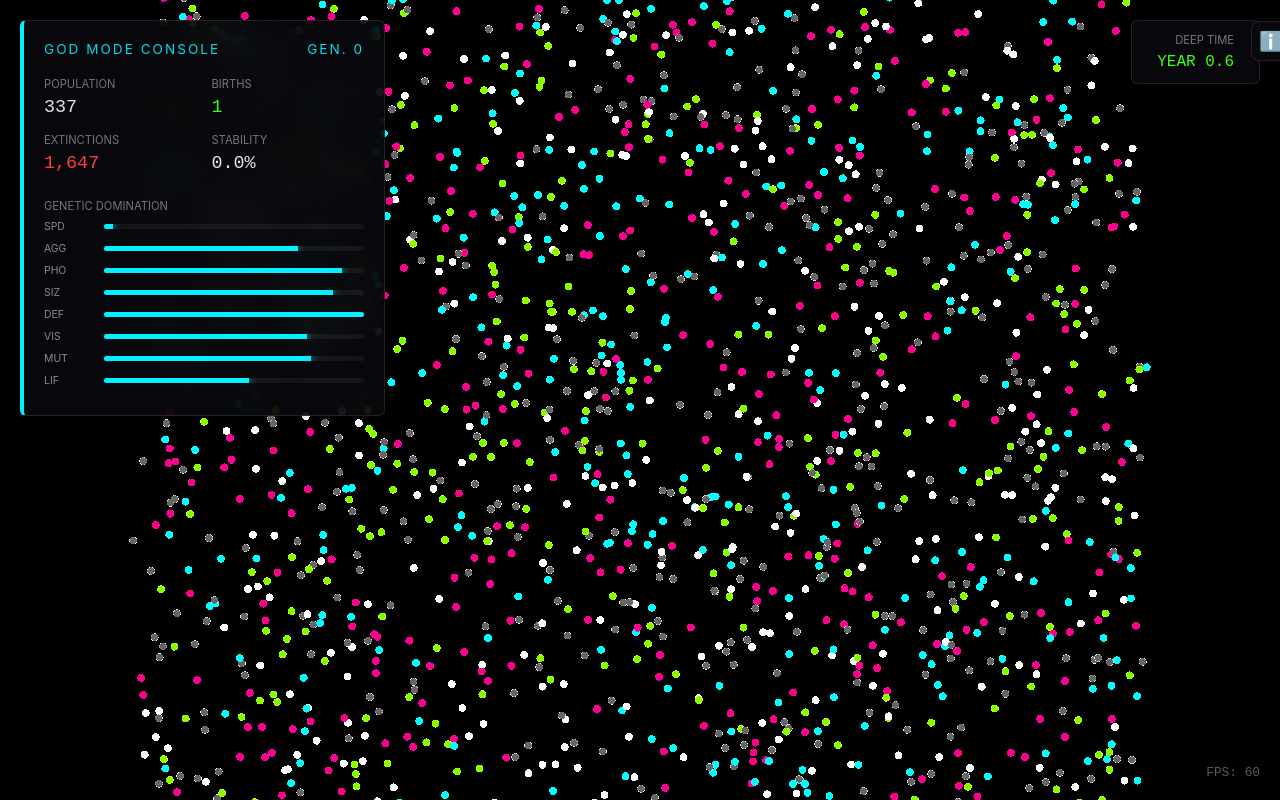
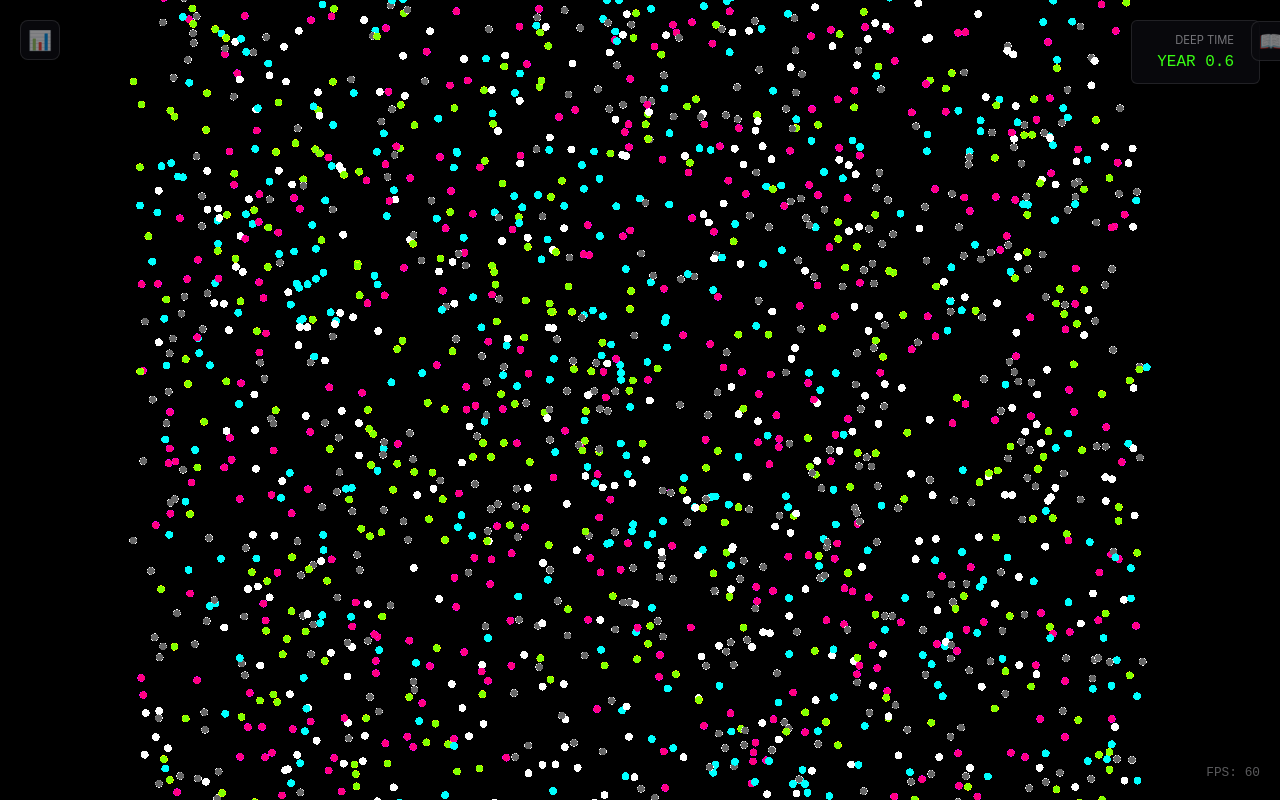
Before and after one commit to EdOliveros/Primordial, a React (Vite) app: page / in a window 1280 px wide. Both pictures are taken after a click on the button "INICIAR SIMULACIÓN". Built offline with nearby package versions, Linux system fonts and the light colour scheme.

Commit message:
ui: implement collapsible panels for stats and color wiki

```diff
--- a/src/App.tsx
+++ b/src/App.tsx
@@ -11,8 +11,20 @@ const App: React.FC = () => {
     const [frameCount, setFrameCount] = useState(0);
     const [inspectedCell, setInspectedCell] = useState<any | null>(null);
     const [isRunning, setIsRunning] = useState(false);
+    const [uiVisible, setUiVisible] = useState(true);
 
     const controllerRef = useRef<SimulationController | null>(null);
+
+    // Global Key Listener for "Cinematic Mode"
+    React.useEffect(() => {
+        const handleKeyDown = (e: KeyboardEvent) => {
+            if (e.key.toLowerCase() === 'h') {
+                setUiVisible(prev => !prev);
+            }
+        };
+        window.addEventListener('keydown', handleKeyDown);
+        return () => window.removeEventListener('keydown', handleKeyDown);
+    }, []);
 
     const handleStart = (settings: { count: number, mutation: number, food: number, friction: number }) => {
         if (controllerRef.current) {
@@ -43,7 +55,7 @@ const App: React.FC = () => {
             {!isRunning ? (
                 <StartScreen onStart={handleStart} />
             ) : (
-                <>
+                <div style={{ opacity: uiVisible ? 1 : 0, transition: 'opacity 0.3s ease', pointerEvents: uiVisible ? 'auto' : 'none' }}>
                     <UIOverlay
                         telemetry={telemetry}
                         fps={fps}
@@ -55,7 +67,7 @@ const App: React.FC = () => {
                         onDismiss={handleDismiss}
                     />
                     <InfoPanel telemetry={telemetry} />
-                </>
+                </div>
             )}
         </div>
     );
--- a/src/components/InfoPanel.tsx
+++ b/src/components/InfoPanel.tsx
@@ -29,9 +29,13 @@ const InfoPanel: React.FC<InfoPanelProps> = ({ telemetry }) => {
     }).join(', ');
 
     return (
-        <div className={`info-panel ${isOpen ? 'open' : ''}`}>
-            <button className="panel-toggle" onClick={() => setIsOpen(!isOpen)}>
-                {isOpen ? '✕' : 'ℹ️'}
+        <div className={`info-panel ${isOpen ? 'open' : ''}`} style={{ pointerEvents: 'auto' }}>
+            <button
+                className={`panel-toggle-btn ${isOpen ? 'active' : ''}`}
+                style={{ top: '0', left: '-50px', background: 'var(--bg-blur)' }}
+                onClick={() => setIsOpen(!isOpen)}
+            >
+                {isOpen ? '✕' : '📖'}
             </button>
 
             <div className="panel-content">
--- a/src/components/UIOverlay.tsx
+++ b/src/components/UIOverlay.tsx
@@ -21,10 +21,19 @@ const UIOverlay: React.FC<UIOverlayProps> = ({
     onDismiss
 }) => {
     const GENE_LABELS = ["SPD", "AGG", "PHO", "SIZ", "DEF", "VIS", "MUT", "LIF"];
+    const [isOpen, setIsOpen] = React.useState(false); // Default hidden
 
     return (
         <>
-            <div id="dashboard" className="visible" style={{ pointerEvents: 'auto' }}>
+            <button
+                className={`panel-toggle-btn ${isOpen ? 'active' : ''}`}
+                style={{ top: '20px', left: '20px' }}
+                onClick={() => setIsOpen(!isOpen)}
+            >
+                {isOpen ? '✕' : '📊'}
+            </button>
+
+            <div id="dashboard" className={`visible ${isOpen ? 'open' : 'closed'}`} style={{ pointerEvents: 'auto', transform: isOpen ? 'translateX(0)' : 'translateX(-120%)', transition: 'transform 0.3s ease' }}>
                 <div className="header"><span>God Mode Console</span><span>GEN. {telemetry?.generation || 0}</span></div>
                 <div className="metric-group">
                     <div className="metric"><span className="label">Population</span><span className="value">{telemetry?.alive.toLocaleString() || 0}</span></div>
--- a/src/index.css
+++ b/src/index.css
@@ -186,6 +186,38 @@ input[type="range"]::-webkit-slider-thumb:hover {
     color: #000;
     box-shadow: 0 0 50px rgba(0, 242, 255, 0.5);
     transform: translateY(-2px);
+}
+
+/* --- PANEL TOGGLES --- */
+.panel-toggle-btn {
+    position: absolute;
+    width: 40px;
+    height: 40px;
+    background: var(--bg-blur);
+    border: 1px solid rgba(255, 255, 255, 0.1);
+    border-radius: 8px;
+    color: rgba(255, 255, 255, 0.5);
+    cursor: pointer;
+    font-size: 1.2rem;
+    display: flex;
+    align-items: center;
+    justify-content: center;
+    z-index: 2000;
+    transition: all 0.3s cubic-bezier(0.4, 0, 0.2, 1);
+    backdrop-filter: blur(10px);
+}
+
+.panel-toggle-btn:hover {
+    background: rgba(255, 255, 255, 0.1);
+    color: #fff;
+    transform: scale(1.05);
+}
+
+.panel-toggle-btn.active {
+    background: var(--neon-blue);
+    color: #000;
+    border-color: var(--neon-blue);
+    box-shadow: 0 0 15px var(--neon-blue);
 }
 
 .footer-credits {
```
